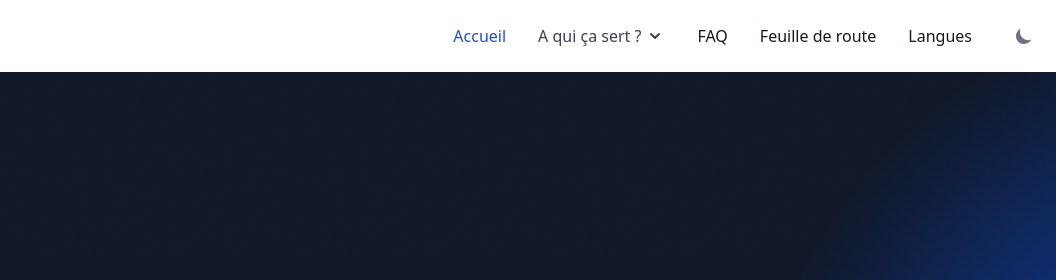
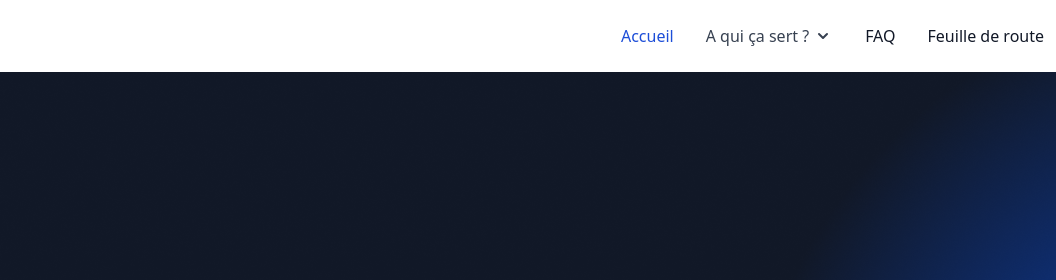
Before and after one commit to benjamin-aubron/EuroNet_project, a plain HTML site: page index.html in a window 1280 px wide. Shown: the top 280 px of the page, 224-1280 px from the left. Drawn offline with nearby package versions, Linux system fonts and the light colour scheme.

Commit message:
Hide Switch & language buttons

```diff
--- a/index.html
+++ b/index.html
@@ -79,14 +79,14 @@
           <li>
             <a href="#roadmap" class="block py-2 pl-3 pr-4 text-gray-900 rounded hover:bg-gray-100 md:hover:bg-transparent md:border-0 md:hover:text-blue-700 md:p-0 dark:text-white md:dark:hover:text-blue-500 dark:hover:bg-gray-700 dark:hover:text-white md:dark:hover:bg-transparent">Feuille de route</a>
           </li>
-          <li>
+          <!-- <li>
             <a href="#" class="block py-2 pl-3 pr-4 text-gray-900 rounded hover:bg-gray-100 md:hover:bg-transparent md:border-0 md:hover:text-blue-700 md:p-0 dark:text-white md:dark:hover:text-blue-500 dark:hover:bg-gray-700 dark:hover:text-white md:dark:hover:bg-transparent">Langues</a>
           </li>
           <li>
             <button id="theme-toggle" type="button" class="text-gray-500 dark:text-gray-400 hover:bg-gray-100 dark:hover:bg-gray-700 focus:outline-none focus:ring-4 focus:ring-gray-200 dark:focus:ring-gray-700 rounded-lg text-sm p-2.5">
               <svg id="theme-toggle-dark-icon" class="hidden w-5 h-5" fill="currentColor" viewBox="0 0 20 20" xmlns="http://www.w3.org/2000/svg"><path d="M17.293 13.293A8 8 0 016.707 2.707a8.001 8.001 0 1010.586 10.586z"></path></svg>
               <svg id="theme-toggle-light-icon" class="hidden w-5 h-5" fill="currentColor" viewBox="0 0 20 20" xmlns="http://www.w3.org/2000/svg"><path d="M10 2a1 1 0 011 1v1a1 1 0 11-2 0V3a1 1 0 011-1zm4 8a4 4 0 11-8 0 4 4 0 018 0zm-.464 4.95l.707.707a1 1 0 001.414-1.414l-.707-.707a1 1 0 00-1.414 1.414zm2.12-10.607a1 1 0 010 1.414l-.706.707a1 1 0 11-1.414-1.414l.707-.707a1 1 0 011.414 0zM17 11a1 1 0 100-2h-1a1 1 0 100 2h1zm-7 4a1 1 0 011 1v1a1 1 0 11-2 0v-1a1 1 0 011-1zM5.05 6.464A1 1 0 106.465 5.05l-.708-.707a1 1 0 00-1.414 1.414l.707.707zm1.414 8.486l-.707.707a1 1 0 01-1.414-1.414l.707-.707a1 1 0 011.414 1.414zM4 11a1 1 0 100-2H3a1 1 0 000 2h1z" fill-rule="evenodd" clip-rule="evenodd"></path></svg>
-            </button>
+            </button> -->
           </li>
         </ul>
       </div>
```
